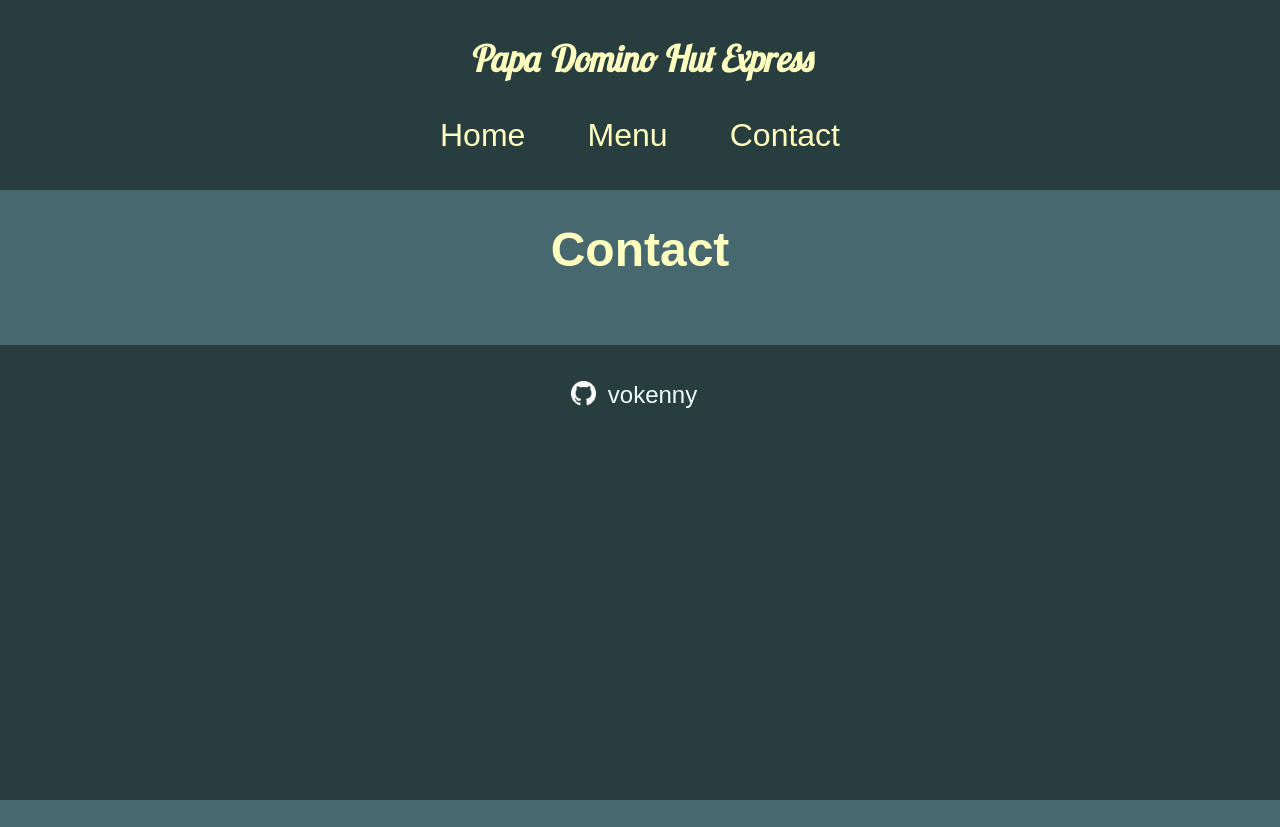
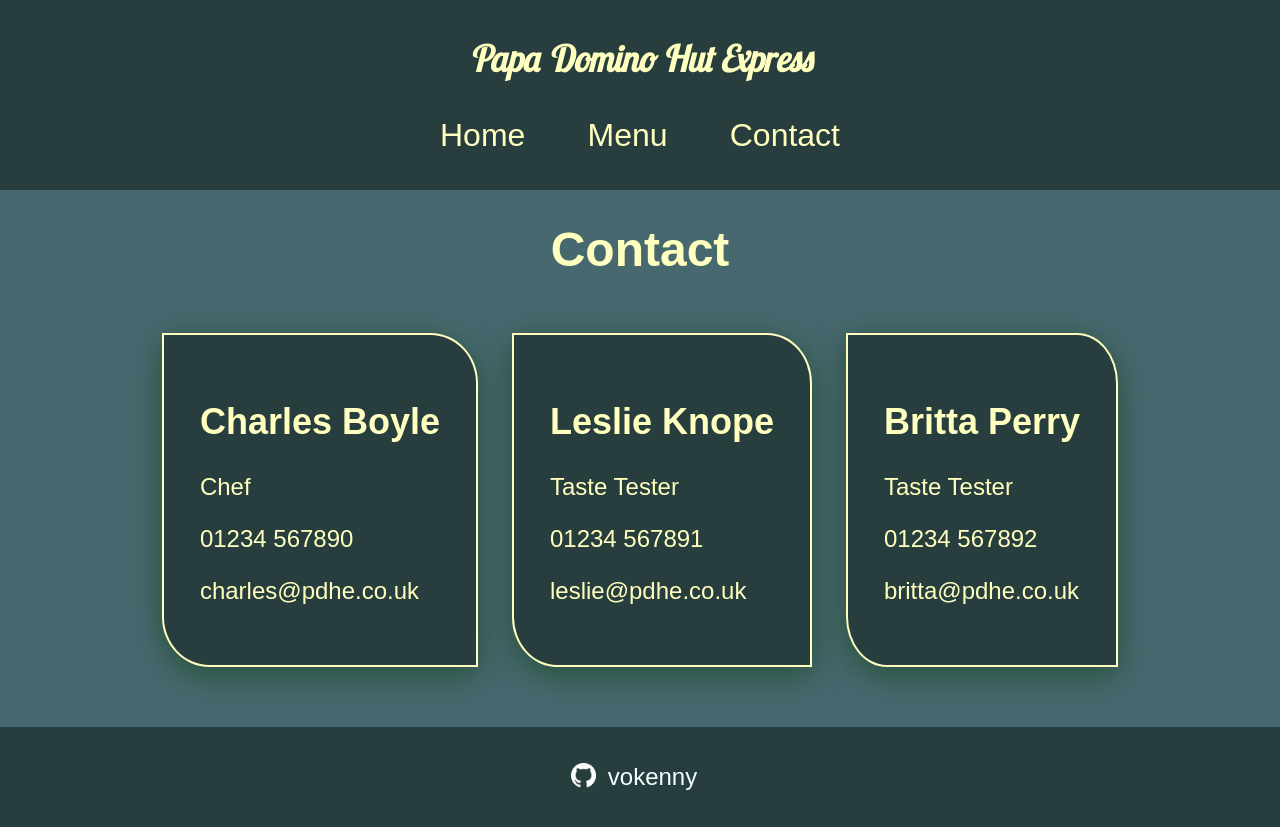
Before and after one commit to vokenny/restaurant-page, a website built with webpack: page src/index.html in a window 1280 px wide. Both pictures are taken after a click on the item "Contact". Before the commit the page ends 800 px from the top, so only its background shows below. Built offline with nearby package versions, Linux system fonts and the light colour scheme; a web font is replaced by a local one.

Commit message:
feat: add contact detail cards on Contact page

```diff
--- a/src/components/card/card.style.css
+++ b/src/components/card/card.style.css
@@ -1,3 +1,5 @@
 .card {
+  margin-top: 1em;
+  margin-bottom: 1em;
   padding: 1.5em;
 }
--- a/src/components/hero-carousel/hero-carousel.style.css
+++ b/src/components/hero-carousel/hero-carousel.style.css
@@ -1,13 +1,13 @@
 .hero-carousel {
-  margin: 2em;
+  margin: 2em auto;
   padding: 0;
-  max-width: 1000px;
+  max-width: 1200px;
 }
 
 .hero {
   margin: 0;
   padding: 0;
-  max-width: 100%;
+  width: 100%;
   height: auto;
   display: none;
 }
--- /dev/null
+++ b/src/modules/contact/contact-page.component.ts
@@ -0,0 +1,58 @@
+import Card from '../../components/card/card.component';
+import { Contact } from './contact';
+import './contact-page.style.css';
+
+export default function ContactPage(): Node {
+  const CONTACTS: Contact[] = [
+    {
+      name: 'Charles Boyle',
+      role: 'Chef',
+      mobile: '01234 567890',
+      email: 'charles@pdhe.co.uk',
+    },
+    {
+      name: 'Leslie Knope',
+      role: 'Taste Tester',
+      mobile: '01234 567891',
+      email: 'leslie@pdhe.co.uk',
+    },
+    {
+      name: 'Britta Perry',
+      role: 'Taste Tester',
+      mobile: '01234 567892',
+      email: 'britta@pdhe.co.uk',
+    },
+  ];
+
+  const contactPage: HTMLElement = document.createElement('div');
+  contactPage.classList.add('contacts');
+
+  const title: Node = document.createElement('h1');
+  title.textContent = 'Contact';
+
+  const contactsContainer = document.createElement('div');
+  contactsContainer.classList.add('contacts-container');
+
+  const contactCardElems: Node[] = CONTACTS.map((contact: Contact): Node => {
+    const cardContent: HTMLDivElement = document.createElement('div');
+
+    const pElems: HTMLParagraphElement[] = Object.entries(contact)
+      .filter(([key, _]) => key !== 'name')
+      .map(([_, value]) => {
+        const pElem: HTMLParagraphElement = document.createElement('p');
+        pElem.textContent = value;
+
+        return pElem;
+      });
+
+    cardContent.append(...pElems);
+
+    return Card(contact.name, cardContent);
+  });
+
+  contactsContainer.append(...contactCardElems);
+
+  contactPage.append(title, contactsContainer);
+
+  return contactPage;
+}
--- /dev/null
+++ b/src/modules/contact/contact-page.style.css
@@ -0,0 +1,20 @@
+.contacts-container {
+  margin: auto;
+  display: flex;
+  flex-wrap: wrap;
+  width: 100%;
+  max-width: 1200px;
+  justify-content: space-evenly;
+}
+
+@media (max-width: 1200px) {
+  .contacts-container > .card {
+    width: 50%;
+    min-width: 300px;
+    margin: 1em;
+  }
+
+  .contacts-container > .card:first-of-type {
+    margin-top: 0;
+  }
+}
--- a/src/modules/contact/contact.ts
+++ b/src/modules/contact/contact.ts
@@ -1,15 +1,6 @@
-import './contact.style.css';
-
-export default function ContactPage(): Node {
-  const contactPage: HTMLElement = document.createElement('div');
-  contactPage.classList.add('menu');
-
-  const title: Node = document.createElement('h1');
-  title.textContent = 'Contact';
-
-  // TODO: Add fake contact details using detail component
-
-  contactPage.append(title);
-
-  return contactPage;
+export interface Contact {
+  name: string;
+  role: string;
+  mobile: string;
+  email: string;
 }
--- a/src/modules/home/home.ts
+++ b/src/modules/home/home-page.component.ts
@@ -1,4 +1,4 @@
-import './home.style.css';
+import './home-page.style.css';
 
 import Address from '../../components/address/address.component';
 import HeroCarousel from '../../components/hero-carousel/hero-carousel.component';
--- a/src/modules/home/home.style.css
+++ b/src/modules/home/home-page.style.css
@@ -4,11 +4,18 @@
   justify-content: space-evenly;
 }
 
-@media (max-width: 600px) {
+@media (max-width: 1000px) {
   .details-container {
     flex-direction: column;
     align-items: center;
     padding: 1em;
-    width: 100%;
+  }
+
+  .details-container > .card {
+    min-width: 300px;
+  }
+
+  .details-container > .card:first-of-type {
+    margin-top: 0;
   }
 }
--- a/src/modules/main/main.ts
+++ b/src/modules/main/main.ts
@@ -1,4 +1,4 @@
-import HomePage from '../home/home';
+import HomePage from '../home/home-page.component';
 
 export default function Main(): Node {
   const mainContent: HTMLElement = document.createElement('main');
--- a/src/modules/menu/menu.ts
+++ b/src/modules/menu/menu-page.component.ts
@@ -1,4 +1,4 @@
-import './menu.style.css';
+import './menu-page.style.css';
 
 export default function MenuPage(): Node {
   const menuPage: HTMLElement = document.createElement('div');
--- a/src/modules/page-routes.ts
+++ b/src/modules/page-routes.ts
@@ -1,6 +1,6 @@
-import ContactPage from './contact/contact';
-import HomePage from './home/home';
-import MenuPage from './menu/menu';
+import ContactPage from './contact/contact-page.component';
+import HomePage from './home/home-page.component';
+import MenuPage from './menu/menu-page.component';
 
 export const PAGE_OBJECTS = {
   Home: HomePage,
--- a/src/style.css
+++ b/src/style.css
@@ -38,6 +38,14 @@ body {
   align-items: center;
 }
 
+.main > * {
+  width: 80vw;
+}
+
+h1 {
+  text-align: center;
+}
+
 .link {
   font-style: normal;
   text-align: center;
```
Also changed, not shown: src/modules/contact/contact.style.css (deleted), src/modules/menu/menu-page.style.css (added), src/modules/menu/menu.style.css (deleted).
